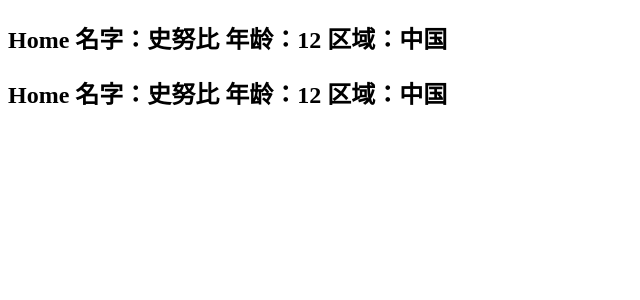
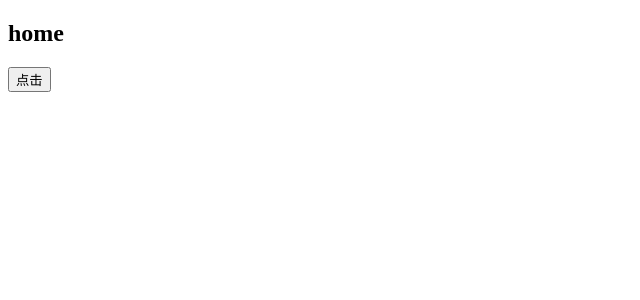
Before and after one commit to spencer155/sun, a React (Create React App) app in the folder react/test-react/: page / in a window 1280 px wide. Shown: the top 300 px of the page, without its empty margins (0-640 px from the left). Built offline with nearby package versions, Linux system fonts and the light colour scheme.

Commit message:
forwardRef

```diff
--- /dev/null
+++ b/react/test-react/src/01_高阶组件/03_forward.js
@@ -0,0 +1,28 @@
+import React, { PureComponent,createRef,forwardRef } from 'react'
+
+// function Home() {
+//   return <h2>home</h2>
+// }
+
+const Home = forwardRef(function(props, ref) {
+  return <h2 ref={ref}>home</h2>
+})
+
+
+export default class App extends PureComponent {
+  constructor() {
+    super()
+    this.homeRef = createRef()
+  }
+  render() {
+    return (
+      <div>
+        <Home ref={this.homeRef} />
+        <button onClick={() => this.printRef()}>点击</button>
+      </div>
+    )
+  }
+  printRef() {
+    console.log(this.homeRef.current)
+  }
+}
--- a/react/test-react/src/index.js
+++ b/react/test-react/src/index.js
@@ -3,7 +3,8 @@ import ReactDOM from 'react-dom';
 // import App from './组件通信/context.js'
 // import App from './补充/01_setState不可变'
 // import App from './补充/02_events'
-import App from './01_高阶组件/02_增强props2'
+// import App from './01_高阶组件/02_增强props2'
+import App from './01_高阶组件/03_forward'
 
 
 
```
